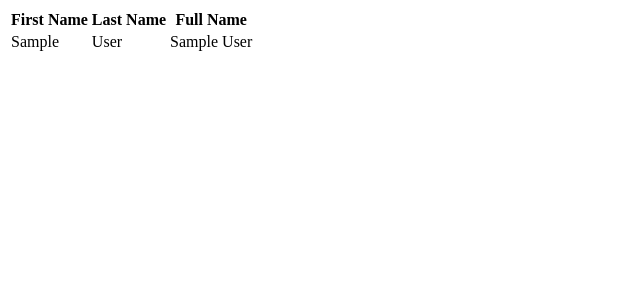
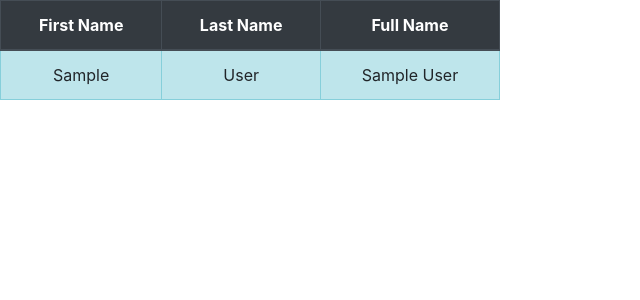
Before and after one commit to Huthifa2023/Python, a Flask app: template flask/flask_fundamentals/HTML_Table_assignment/templates/html_table.html in a window 1280 px wide. Shown: the top 300 px of the page, without its empty margins (0-640 px from the left). Run offline with Flask 3, Linux system fonts and the light colour scheme; the template is opened without the code that fills it: most values are stand-ins (such as "Sample title", 1, 10 or a date in 2020).

Commit message:
HTML_table_assignment

```diff
--- a/flask/flask_fundamentals/HTML_Table_assignment/static/css/html_table.css
+++ b/flask/flask_fundamentals/HTML_Table_assignment/static/css/html_table.css
@@ -0,0 +1,10 @@
+/* most styles applied in this assignment are imported from bootstrap library */
+/* https://cdn.jsdelivr.net/npm/bootstrap@4.3.1/dist/css/bootstrap.min.css */
+
+body{
+    width: 500px;
+}
+
+table{
+    text-align: center;
+}
--- a/flask/flask_fundamentals/HTML_Table_assignment/static/js/html_table.js
+++ b/flask/flask_fundamentals/HTML_Table_assignment/static/js/html_table.js
@@ -0,0 +1 @@
+// no scripts needed for this assignment
--- a/flask/flask_fundamentals/HTML_Table_assignment/templates/html_table.html
+++ b/flask/flask_fundamentals/HTML_Table_assignment/templates/html_table.html
@@ -3,18 +3,21 @@
 <head>
     <meta charset="UTF-8">
     <meta name="viewport" content="width=device-width, initial-scale=1.0">
-    <title>Document</title>
+    <link rel="stylesheet" href="https://cdn.jsdelivr.net/npm/bootstrap@4.3.1/dist/css/bootstrap.min.css" integrity="sha384-ggOyR0iXCbMQv3Xipma34MD+dH/1fQ784/j6cY/iJTQUOhcWr7x9JvoRxT2MZw1T" crossorigin="anonymous">
+    <link rel="stylesheet" type="text/css" href="{{ url_for('static', filename='css/html_table.css') }}">
+    <title>HTML_Table</title>
 </head>
 <body>
-    <table>
-        <tr>
-            <th>First Name</th>
-            <th>Last Name</th>
-            <th>Full Name</th>
-        </tr>
-
+    <table class="table table-bordered table-hover">
+        <thead class="thead-dark">
+            <tr>
+                <th>First Name</th>
+                <th>Last Name</th>
+                <th>Full Name</th>
+            </tr>
+        </thead>
         {% for items in users %}
-        <tr>
+        <tr class="table-info">
             <td>{{items['first_name']}}</td>
             <td>{{items['last_name']}}</td>
             <td>{{items['first_name']}} {{items['last_name']}}</td>
```
